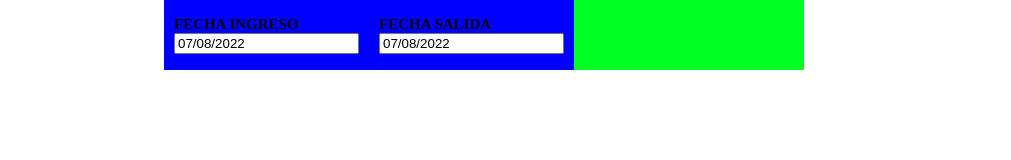
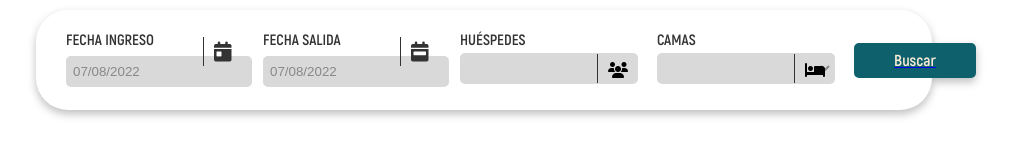
Before and after one commit to luciaduque248/Hotelia, a React app: page /formaliz in a window 1280 px wide. Shown: the whole page, without its empty margins (156-1167 px from the left). Built offline with nearby package versions, Linux system fonts and the light colour scheme.

Commit message:
add form for search room

```diff
--- a/src/assets/css/FormRoomSearch.css
+++ b/src/assets/css/FormRoomSearch.css
@@ -1,9 +1,20 @@
+@import url(../fonts/fonts.css);
+
+* {
+    box-sizing: border-box;
+}
+
 .container-FormRoomSearch {
     display: flex;
-    background: rgb(0, 255, 34);
-    width: 50%;
-    height: 70px;
-    margin: 0 auto;
+    background: rgb(255, 255, 255);
+    width: 70%;
+    height: 100px;
+    margin: 10px auto;
+    filter: drop-shadow(0px 4px 4px rgba(0, 0, 0, 0.25));
+    border-radius: 32px;
+    align-items: center;
+    padding: 0 20px;
+    box-sizing: border-box;
 }
 
 .container_input-FormRoomSearch {
@@ -11,17 +22,101 @@
     flex-direction: column;
     align-items: flex-start;
     justify-content: center;
-    background-color: blue;
+    /* background-color: blue; */
     width: min-content;
     padding: 10px;
 
 }
 
-.text_input-FormRoomSearch {
+.label_input-FormRoomSearch {
     font-size: 15px;
-    margin: 0px;
+    margin-bottom: 5px;
     text-transform: uppercase;
+    color: #333333;
+    font-family: Akrobat-Bold;
 }
+
+.input-FormRoomSearch {
+    /* background: red; */
+    width: 177px;
+    height: 27px;
+    margin-bottom: 10px;
+}
+
+.input_FormRoomSearch {
+    background: #d9d9d9;
+    position: absolute;
+    height: 27px;
+    top: -14px;
+    outline: none;
+    border: 2px solid #D9D9D9;
+    border-radius: 5px;
+    color: #888888;
+    padding: 0 0 0 5px;
+    box-sizing: content-box;
+}
+
+
+
+.input_FormRoomSearch-dos,
+.input_FormRoomSearch-dos::placeholder {
+    /* background: #ecdd05d0;  */
+    top: 43px;
+    color: #888888;
+    width: 169px;
+}
+
+option {
+    color: #333333;
+}
+
+
+.icon-input_FormRoomSearch {
+    /* background: rgb(21, 255, 0);  */
+    padding: 8px 0 4px 10px;
+    position: relative;
+    left: 137px;
+    bottom: 11px;
+    border-left: 1px solid #333333;
+}
+
+.icon-input_FormRoomSearch-dos {
+    /* background: rgb(21, 255, 0);  */
+    padding: 8px 0 4px 10px;
+    position: relative;
+    left: 137px;
+    top: 9px;
+    border-left: 1px solid #333333;
+}
+
+
+.fa-calendar-week,
+.fa-calendar-day {
+    color: #333333;
+    font-size: 20px;
+}
+
+.fa-calendar-week:hover,
+.fa-calendar-day:hover {
+    color: #0F606D;
+    cursor: pointer;
+}
+
+
+.Button_FormRoomSearch {
+    background-color: #0F606D;
+    width: 122px;
+    height: 35px;
+    margin-left: 10px;
+    border-radius: 5px;
+
+    font-family: Akrobat-Bold;
+    text-align: center;
+    line-height: 34px;
+    text-decoration: none;
+    color: antiquewhite;
+}
+
 
 
 
--- a/src/components/FormRoomSearch/formRoomSearch.js
+++ b/src/components/FormRoomSearch/formRoomSearch.js
@@ -1,6 +1,7 @@
 import React, { useState } from "react";
 import DatePicker from "react-datepicker";
 import 'react-datepicker/dist/react-datepicker.css'
+import { Link } from "react-router-dom";
 import '../../assets/css/FormRoomSearch.css'
 
 function FormRoomSearch() {
@@ -10,17 +11,25 @@ function FormRoomSearch() {
         <>
             <div className="container-FormRoomSearch">
                 <div className="container_input-FormRoomSearch">
-                    <h1 className="text_input-FormRoomSearch">Fecha ingreso</h1>
+
+                    <label className="label_input-FormRoomSearch" for="admission_date">Fecha ingreso</label>
+                    <div className="input-FormRoomSearch">
                         <DatePicker
                             selected={startDate}
                             onChange={(date) => setStartDate(date)}
                             selectsStart
                             startDate={startDate}
                             endDate={endDate}
+                            id="admission_date"
+                            className="input_FormRoomSearch"
                         />
+                        <label for="admission_date" className="icon-input_FormRoomSearch"><i class="fa-solid fa-calendar-day"></i></label>
                     </div>
+                </div>
+
                 <div className="container_input-FormRoomSearch">
-                <h1 className="text_input-FormRoomSearch">Fecha salida</h1>
+                    <label className="label_input-FormRoomSearch" for="departure_date">Fecha salida</label>
+                    <div className="input-FormRoomSearch">
                         <DatePicker
                             selected={endDate}
                             onChange={(date) => setEndDate(date)}
@@ -28,8 +37,41 @@ function FormRoomSearch() {
                             startDate={startDate}
                             endDate={endDate}
                             minDate={startDate}
+                            id="departure_date"
+                            className="input_FormRoomSearch"
                         />
+                        <label for="departure_date" className="icon-input_FormRoomSearch"><i class="fa-solid fa-calendar-week"></i></label>
                     </div>
+                </div>
+
+                <div className="container_input-FormRoomSearch">
+                    <label className="label_input-FormRoomSearch">Huéspedes</label>
+                    <div className="input-FormRoomSearch">
+                        <input type="number" id="guests" name="Name" className="input_FormRoomSearch input_FormRoomSearch-dos" placeholder="" />
+                        <label for="guests" className="icon-input_FormRoomSearch icon-input_FormRoomSearch-dos"><i class="fa-solid fa-users"></i></label>
+                    </div>
+                </div>
+
+                <div className="container_input-FormRoomSearch">
+                    <label className="label_input-FormRoomSearch">Camas</label>
+                    <div className="input-FormRoomSearch">
+                        {/* <input type="select" id="room" name="room" className="input_FormRoomSearch input_FormRoomSearch-dos" placeholder=""/> */}
+                        <select name="room" id="room" required="" className="input_FormRoomSearch input_FormRoomSearch-dos input_FormRoomSearch-select">
+                            <option value=""></option>
+                            <option value="una" >1 cama</option>
+                            <option value="dos">2 camas</option>
+                            <option value="tres">3 camas</option>
+                            <option value="cuatro">4 camas</option>
+                            <option value="cinco">5 camas</option>
+                        </select>
+                        <label for="room" className="icon-input_FormRoomSearch icon-input_FormRoomSearch-dos"><i class="fa-solid fa-bed"></i></label>
+                    </div>
+
+
+                </div>
+
+                <Link to="/formaliz"><div className="Button_FormRoomSearch">Buscar</div></Link>
+
             </div>
         </>
     );
```
Also changed, not shown: src/pages/Inicio.js (added, +76 -0 lines). Lines whose indentation alone changed are shown as unchanged.
